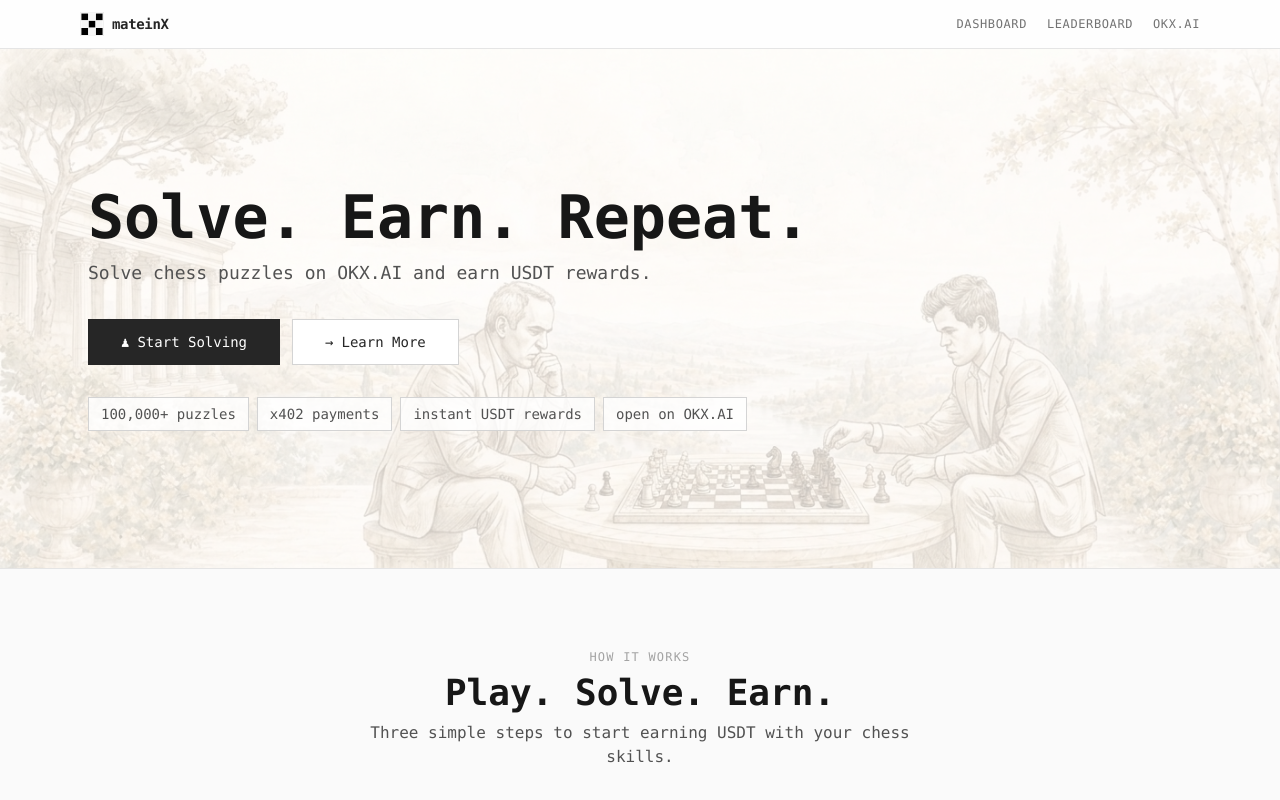
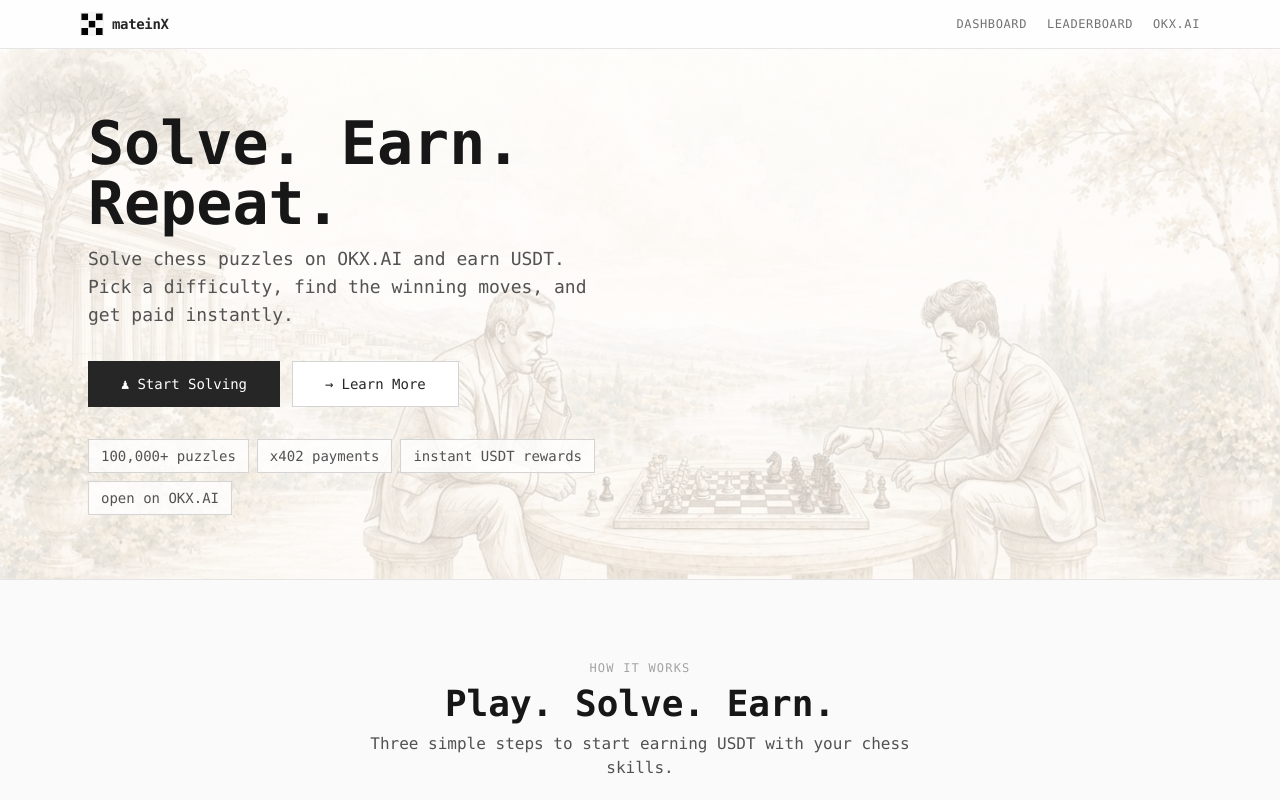
Before and after one commit to youvandra/mateinX, a Next.js app in the folder frontend/: page / in a window 1280 px wide. Shown: the top 800 px of the page. Built offline with nearby package versions, Linux system fonts and the light colour scheme.

Commit message:
Add terminal loading animation, constrain hero content width, improve description

```diff
--- /dev/null
+++ b/frontend/src/app/loading.tsx
@@ -0,0 +1,9 @@
+import TerminalLoader from '@/components/TerminalLoader';
+
+export default function Loading() {
+  return (
+    <div className="min-h-screen flex items-center justify-center">
+      <TerminalLoader text="loading page" />
+    </div>
+  );
+}
--- a/frontend/src/app/page.tsx
+++ b/frontend/src/app/page.tsx
@@ -12,11 +12,13 @@ export default function Home() {
       >
         <div className="absolute inset-0 bg-white/70" />
         <div className="relative z-10 w-full max-w-6xl mx-auto px-6 py-16">
+          <div className="max-w-lg">
             <h1 className="text-4xl md:text-6xl font-bold text-terminal-900 leading-tight">
               Solve. Earn. Repeat.
             </h1>
-          <p className="text-base md:text-lg text-terminal-600 mt-3 max-w-xl leading-relaxed">
-            Solve chess puzzles on OKX.AI and earn USDT rewards.
+            <p className="text-base md:text-lg text-terminal-600 mt-3 leading-relaxed">
+              Solve chess puzzles on OKX.AI and earn USDT. Pick a difficulty,
+              find the winning moves, and get paid instantly.
             </p>
 
             <div className="flex flex-wrap gap-3 mt-8">
@@ -49,6 +51,7 @@ export default function Home() {
               <span className="border border-terminal-300 px-3 py-1.5 text-terminal-600 bg-white/80">
                 open on OKX.AI
               </span>
+            </div>
           </div>
         </div>
       </section>
--- /dev/null
+++ b/frontend/src/components/TerminalLoader.tsx
@@ -0,0 +1,27 @@
+'use client';
+
+import { useEffect, useState } from 'react';
+
+interface TerminalLoaderProps {
+  text?: string;
+  className?: string;
+}
+
+export default function TerminalLoader({ text = 'loading', className = '' }: TerminalLoaderProps) {
+  const [dots, setDots] = useState('');
+
+  useEffect(() => {
+    const interval = setInterval(() => {
+      setDots(prev => prev.length >= 3 ? '' : prev + '.');
+    }, 400);
+    return () => clearInterval(interval);
+  }, []);
+
+  return (
+    <div className={`flex items-center gap-2 font-mono text-sm text-terminal-400 ${className}`}>
+      <span className="animate-pulse">$</span>
+      <span>{text}</span>
+      <span className="w-6">{dots}</span>
+    </div>
+  );
+}
```
Lines whose indentation alone changed are shown as unchanged.
